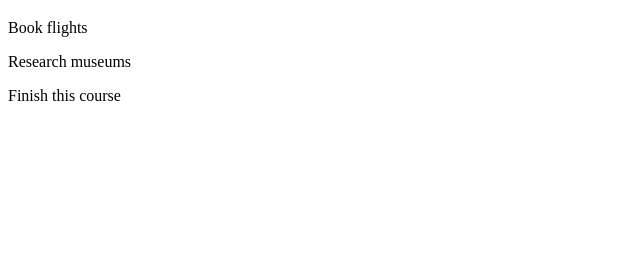
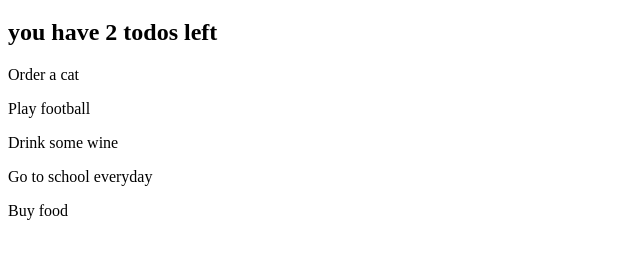
Before and after one commit to luc-tuyishime/js-bootcamp, a plain HTML site: page todos-app/index.html in a window 1280 px wide. Shown: the part 61-320 px from the top of the page, without its empty margins (0-640 px from the left). Drawn offline with Linux system fonts and the light colour scheme.

Commit message:
interact with DOM (todos manipulation)

```diff
--- a/notes-app/notes-app.js
+++ b/notes-app/notes-app.js
@@ -9,3 +9,8 @@ ps.forEach((p) => { // iterate through each
   // p.remove() // remove on by one
   console.log(p.textContent)
 })
+
+// Add a new element
+const newParagraph = document.createElement('p')
+newParagraph.textContent = 'This is the new element from Javascript'
+document.querySelector('body').append(newParagraph)
--- a/todos-app/index.html
+++ b/todos-app/index.html
@@ -6,11 +6,6 @@
   </head>
   <body>
     <h1>Todos list</h1>
-    <p>Clean the kitchen</p>
-    <p>Book flights</p>
-    <p>Research museums</p>
-    <p>Walk the dogs</p>
-    <p>Finish this course</p>
     <script src="todos-app.js"></script>
   </body>
 </html>
--- a/todos-app/todos-app.js
+++ b/todos-app/todos-app.js
@@ -1,6 +1,44 @@
-const ps = document.querySelectorAll('p')
-ps.forEach((p) => {
-  if(p.textContent.includes('the')){
-    p.remove()
+const todos = [
+  {
+    text: 'Order a cat',
+    complited: true
+  },
+  {
+    text: 'Play football',
+    complited: false
+  },
+  {
+    text: 'Drink some wine',
+    complited: true
+   },
+  {
+    text: 'Go to school everyday',
+    complited: true
+  },
+  {
+    text: 'Buy food',
+    complited: false
   }
+]
+
+// const ps = document.querySelectorAll('p')
+// ps.forEach((p) => {
+//   if(p.textContent.includes('the')){
+//     p.remove()
+//   }
+// })
+
+const incompleteTodos = todos.filter((todo) => { // filter incomplet Todos
+  return !todo.complited
 })
+
+const summary = document.createElement('h2')
+summary.textContent = `you have ${incompleteTodos.length} todos left`
+document.querySelector('body').appendChild(summary)
+
+
+todos.forEach((todo) => {
+  const p  = document.createElement('p')
+  p.textContent = todo.text
+  document.querySelector('body').appendChild(p)
+})
```
